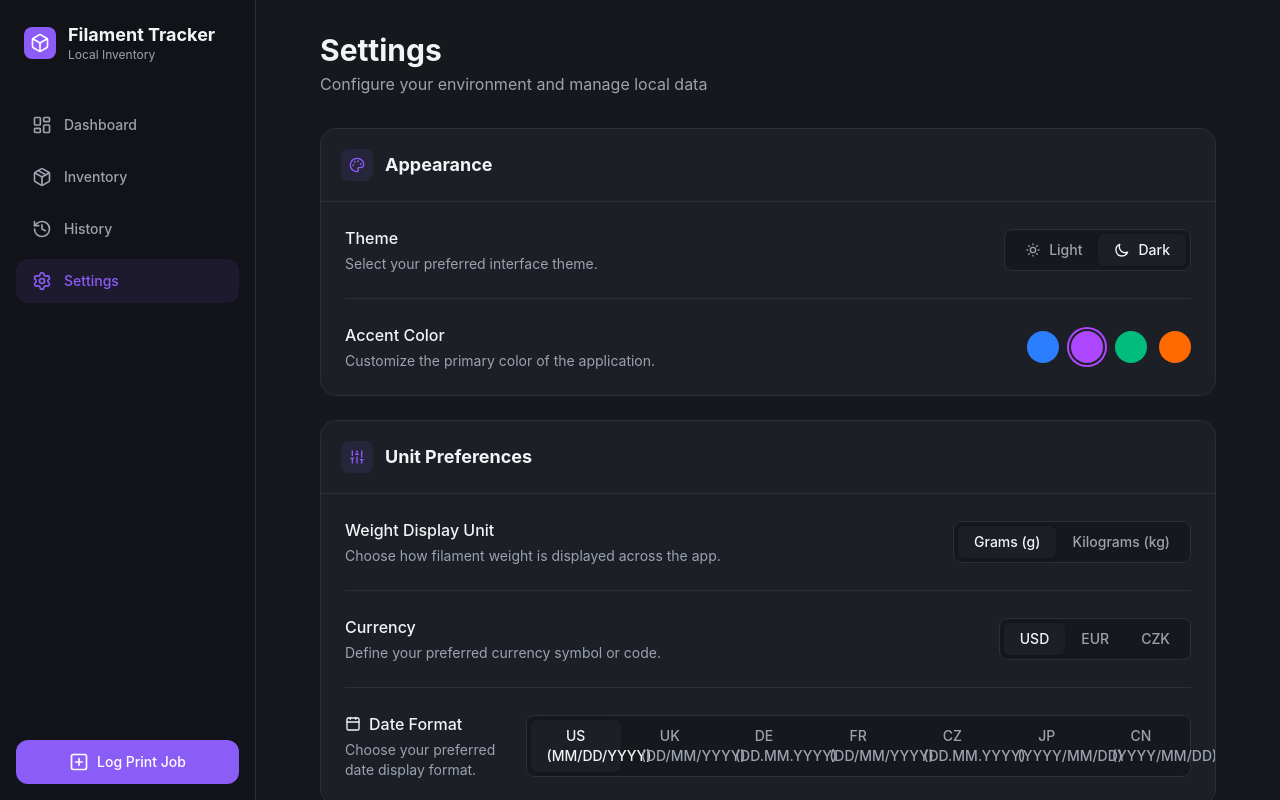
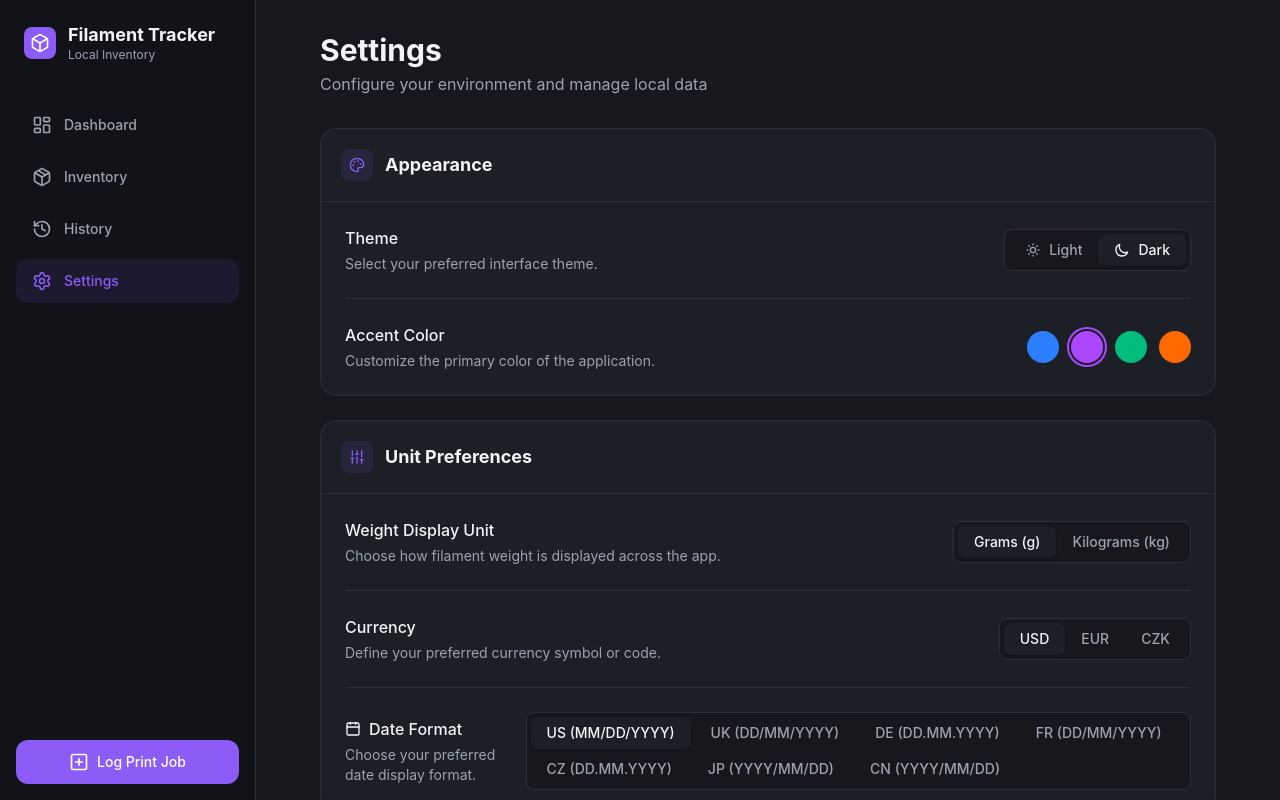
Before and after one commit to GalaxyFFs/Filament-tracker, a React (Vite) app: page / in a window 1280 px wide. Both pictures are taken after a click on the button "Settings". Built offline with nearby package versions, Linux system fonts and the light colour scheme.

Commit message:
More spacing fixes

```diff
--- a/src/pages/Settings.tsx
+++ b/src/pages/Settings.tsx
@@ -308,7 +308,7 @@ export default function Settings({ onNavigate }: SettingsProps) {
                   <button
                     key={locale}
                     onClick={() => updateSettings({ dateLocale: locale })}
-                    className={`flex-1 min-w-0 px-4 py-1.5 text-sm font-medium rounded-md ${settings.dateLocale === locale ? "bg-bg-card text-text-primary shadow" : "text-text-secondary hover:text-text-primary"}`}
+                    className={`shrink-0 px-4 py-1.5 text-sm font-medium rounded-md ${settings.dateLocale === locale ? "bg-bg-card text-text-primary shadow" : "text-text-secondary hover:text-text-primary"}`}
                   >
                     {label}
                   </button>
```
